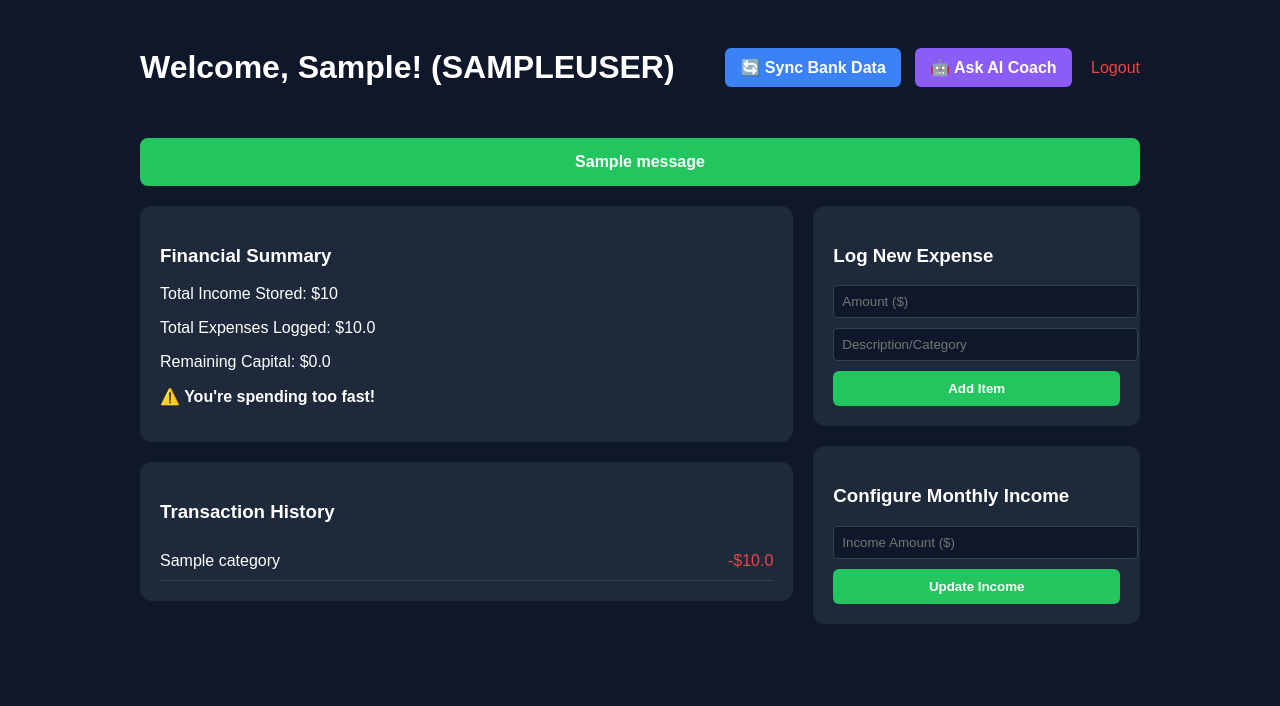
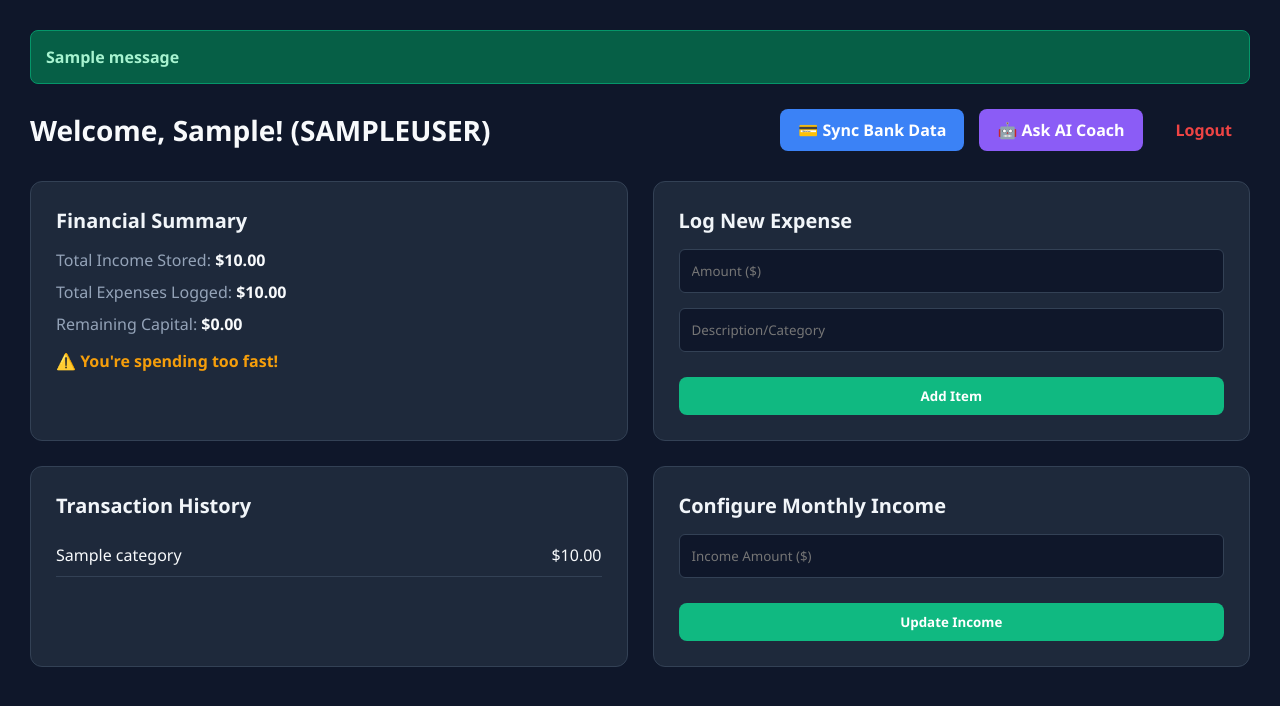
Before and after one commit to arielmuyanja-cloud/budget-buddy132, a Flask app: page / in a window 1280 px wide. Shown: the top 706 px of the page. Run offline with Flask 3, Linux system fonts and the light colour scheme; the visitor is signed in with stand-in values (Sample User, id 1); one stand-in notice (Sample message) is shown; a database or web service that is not in the repository returns one stand-in record (values such as "Sample title"); some libraries are stand-ins or nearby versions.

Commit message:
Refactor index.html for improved structure and styling

```diff
--- a/templates/index.html
+++ b/templates/index.html
@@ -1,88 +1,110 @@
 <!DOCTYPE html>
-<html>
+<html lang="en">
 <head>
+    <meta charset="UTF-8">
+    <meta name="viewport" content="width=device-width, initial-scale=1.0">
     <title>Budget Buddy Dashboard</title>
     <style>
-        body { font-family: Arial, sans-serif; background: #0f172a; color: white; padding: 20px; }
-        .container { max-width: 1000px; margin: auto; }
+        * { box-sizing: border-box; margin: 0; padding: 0; font-family: 'Segoe UI', Tahoma, Geneva, Verdana, sans-serif; }
+        body { background-color: #0f172a; color: #f8fafc; padding: 30px; }
         .header { display: flex; justify-content: space-between; align-items: center; margin-bottom: 30px; }
-        .grid { display: grid; grid-template-columns: 2fr 1fr; gap: 20px; }
-        .card { background: #1e293b; padding: 20px; border-radius: 12px; margin-bottom: 20px; }
-        .btn { background: #22c55e; color: white; padding: 10px 15px; border: none; border-radius: 6px; cursor: pointer; font-weight: bold; text-decoration: none; display: inline-block; }
-        .btn-sync { background: #3b82f6; margin-right: 10px; }
-        .btn-ai { background: #8b5cf6; }
-        .expense-item { display: flex; justify-content: space-between; padding: 10px 0; border-bottom: 1px solid #334155; }
+        .header h1 { font-size: 28px; font-weight: 700; }
+        .nav-btns { display: flex; gap: 15px; align-items: center; }
+        .btn { padding: 10px 18px; border-radius: 8px; font-weight: 600; text-decoration: none; cursor: pointer; border: none; transition: background 0.2s; }
+        .btn-blue { background-color: #3b82f6; color: white; }
+        .btn-blue:hover { background-color: #2563eb; }
+        .btn-purple { background-color: #8b5cf6; color: white; }
+        .btn-purple:hover { background-color: #7c3aed; }
+        .btn-red { color: #ef4444; background: transparent; font-weight: 600; }
+        .btn-green { background-color: #10b981; color: white; width: 100%; margin-top: 10px; }
+        .btn-green:hover { background-color: #059669; }
+
+        .alert { padding: 15px; border-radius: 8px; margin-bottom: 25px; font-weight: 600; }
+        .alert-success { background-color: #065f46; color: #a7f3d0; border: 1px solid #059669; }
+        .alert-error { background-color: #991b1b; color: #fecaca; border: 1px solid #dc2626; }
+
+        .grid { display: grid; grid-template-columns: 1fr 1fr; gap: 25px; }
+        .card { background-color: #1e293b; padding: 25px; border-radius: 12px; border: 1px solid #334155; }
+        .card h2 { margin-bottom: 15px; font-size: 20px; color: #f1f5f9; }
+        .stat { font-size: 16px; margin-bottom: 10px; color: #94a3b8; }
+        .stat span { color: #f8fafc; font-weight: 600; }
+
+        input, select { width: 100%; padding: 12px; margin-bottom: 15px; background-color: #0f172a; border: 1px solid #334155; border-radius: 6px; color: white; }
+        input:focus { outline: 1px solid #3b82f6; }
+
+        .tx-list { list-style: none; }
+        .tx-item { display: flex; justify-content: space-between; padding: 10px 0; border-bottom: 1px solid #334155; }
     </style>
 </head>
 <body>
-<div class="container">
 
-    <!-- Header Actions Section -->
-    <div class="header">
-        <h1>Welcome, {{ first_name }}! ({{ initials }})</h1>
-        <div>
-            <!-- Added the transaction action and routing links -->
-            <a href="/fetch-bank-transactions" class="btn btn-sync">🔄 Sync Bank Data</a>
-            <a href="/ai" class="btn btn-ai">🤖 Ask AI Coach</a>
-            <a href="/logout" style="color: #ef4444; margin-left: 15px; text-decoration: none;">Logout</a>
-        </div>
-    </div>
-
-    <!-- Alert Notifications banner -->
+    <!-- FLASH MESSAGES -->
     {% with messages = get_flashed_messages(with_categories=true) %}
       {% if messages %}
         {% for category, message in messages %}
-          <div style="padding: 15px; margin-bottom: 20px; border-radius: 8px; font-weight: bold; text-align: center; background: {{ '#22c55e' if category == 'success' else '#ef4444' }}; color: white;">
-              {{ message }}
-          </div>
+          <div class="alert alert-{{ category }}">{{ message }}</div>
         {% endfor %}
       {% endif %}
     {% endwith %}
 
-    <div class="grid">
-        <!-- Main Panel Details -->
-        <div>
-            <div class="card">
-                <h3>Financial Summary</h3>
-                <p>Total Income Stored: ${{ income }}</p>
-                <p>Total Expenses Logged: ${{ total }}</p>
-                <p>Remaining Capital: ${{ remaining }}</p>
-                {% if warning %}<p><strong>{{ warning }}</strong></p>{% endif %}
-            </div>
-
-            <div class="card">
-                <h3>Transaction History</h3>
-                {% for tx in transactions %}
-                    <div class="expense-item">
-                        <span>{{ tx.category }}</span>
-                        <span style="color: #ef4444;">-${{ tx.amount }}</span>
-                    </div>
-                {% else %}
-                    <p style="color: #64748b;">No logged transaction fields found.</p>
-                {% endfor %}
+    <div class="header">
+        <h1>Welcome, {{ first_name }}! ({{ initials }})</h1>
+        <div class="nav-btns">
+            <!-- Sync button points to the transaction fetch route -->
+            <a href="/fetch-bank-transactions" class="btn btn-blue">💳 Sync Bank Data</a>
+            <a href="/ai" class="btn btn-purple">🤖 Ask AI Coach</a>
+            <a href="/logout" class="btn btn-red">Logout</a>
         </div>
     </div>
 
-        <!-- Sidebar Setup Form Details -->
-        <div>
+    <div class="grid">
+        <!-- FINANCIAL SUMMARY -->
         <div class="card">
-                <h3>Log New Expense</h3>
+            <h2>Financial Summary</h2>
+            <div class="stat">Total Income Stored: <span>${{ "%.2f"|format(income) }}</span></div>
+            <div class="stat">Total Expenses Logged: <span>${{ "%.2f"|format(total) }}</span></div>
+            <div class="stat">Remaining Capital: <span>${{ "%.2f"|format(remaining) }}</span></div>
+            {% if warning %}
+                <div style="margin-top: 15px; font-weight: bold; color: #f59e0b;">{{ warning }}</div>
+            {% endif %}
+        </div>
+
+        <!-- LOG EXPENSE -->
+        <div class="card">
+            <h2>Log New Expense</h2>
             <form action="/add" method="POST">
-                    <input type="number" step="0.01" name="amount" placeholder="Amount ($)" required style="width:100%; padding:8px; margin-bottom:10px; border-radius:4px; border:1px solid #334155; background:#0f172a; color:white;"><br>
-                    <input type="text" name="category" placeholder="Description/Category" required style="width:100%; padding:8px; margin-bottom:10px; border-radius:4px; border:1px solid #334155; background:#0f172a; color:white;"><br>
-                    <button type="submit" class="btn" style="width:100%;">Add Item</button>
+                <input type="number" step="0.01" name="amount" placeholder="Amount ($)" required>
+                <input type="text" name="category" placeholder="Description/Category" required>
+                <button type="submit" class="btn btn-green">Add Item</button>
             </form>
         </div>
 
+        <!-- TRANSACTION HISTORY -->
         <div class="card">
-                <h3>Configure Monthly Income</h3>
+            <h2>Transaction History</h2>
+            {% if transactions %}
+                <ul class="tx-list">
+                    {% for tx in transactions %}
+                        <li class="tx-item">
+                            <span>{{ tx.category }}</span>
+                            <span>${{ "%.2f"|format(tx.amount) }}</span>
+                        </li>
+                    {% endfor %}
+                </ul>
+            {% else %}
+                <p style="color: #64748b;">No logged transaction fields found.</p>
+            {% endif %}
+        </div>
+
+        <!-- CONFIGURE MONTHLY INCOME -->
+        <div class="card">
+            <h2>Configure Monthly Income</h2>
             <form action="/set_income" method="POST">
-                    <input type="number" step="0.01" name="amount" placeholder="Income Amount ($)" required style="width:100%; padding:8px; margin-bottom:10px; border-radius:4px; border:1px solid #334155; background:#0f172a; color:white;"><br>
-                    <button type="submit" class="btn" style="width:100%;">Update Income</button>
+                <input type="number" step="0.01" name="amount" placeholder="Income Amount ($)" required>
+                <button type="submit" class="btn btn-green">Update Income</button>
             </form>
         </div>
     </div>
-    </div>
-</div>
+
 </body>
 </html>
```
Lines whose indentation alone changed are shown as unchanged.
